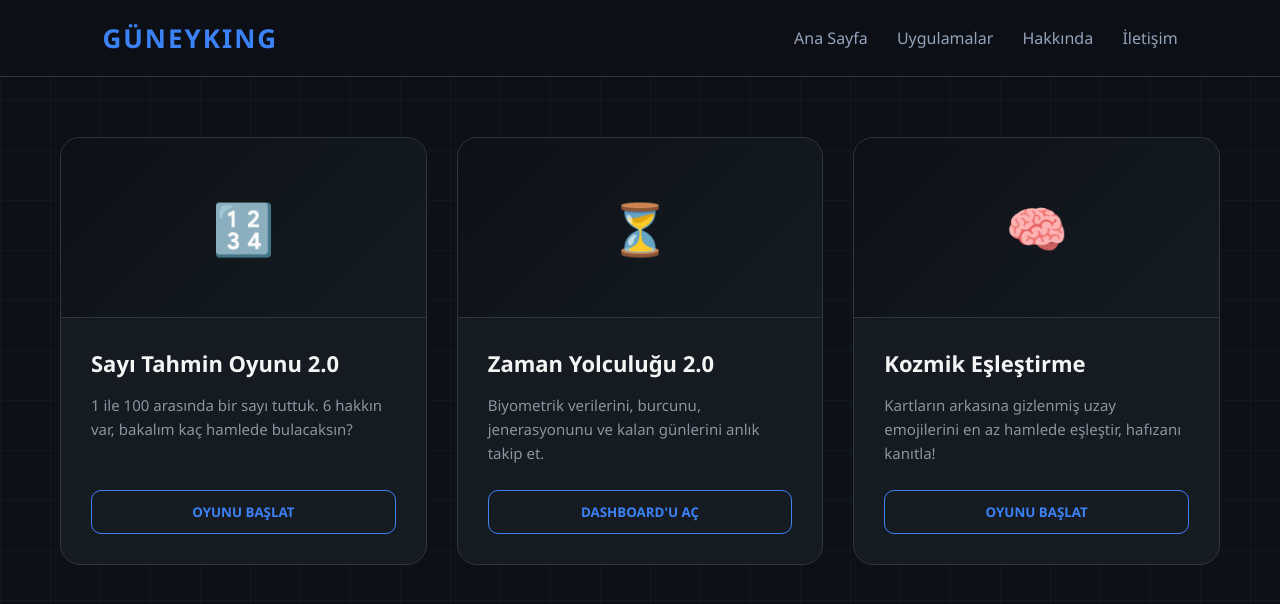
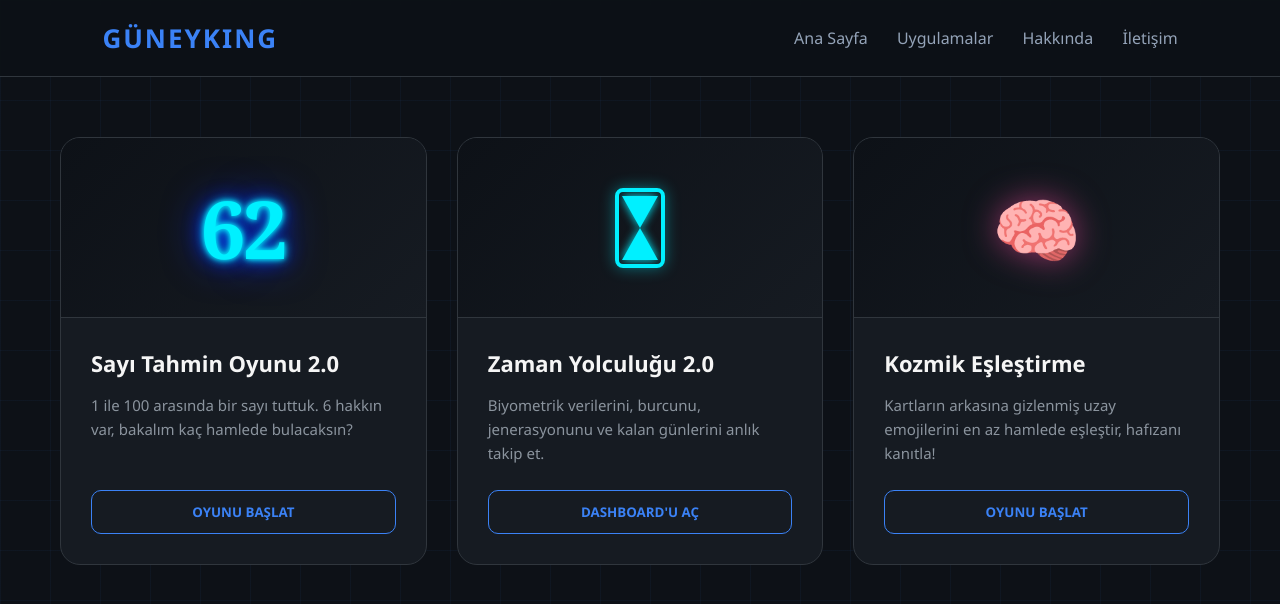
Before and after one commit to guneyking062/guneyking062.github.io, a plain HTML site: page index.html in a window 1280 px wide. Drawn offline with Linux system fonts and the light colour scheme.

Commit message:
Update index.html

```diff
--- a/index.html
+++ b/index.html
@@ -84,15 +84,82 @@
             border-color: #3b82f6;
             box-shadow: 0 10px 30px rgba(59, 130, 246, 0.15);
         }
+
+        /* 4. ÖZEL GRAFİK ALANLARI */
         .card-img {
             height: 180px;
             display: flex;
             align-items: center;
             justify-content: center;
-            font-size: 50px;
             background: linear-gradient(135deg, #0d1117 0%, #161b22 100%);
             border-bottom: 1px solid #30363d;
+            position: relative;
+            overflow: hidden;
         }
+
+        /* Gotik Stilize Neon 62 Logosu */
+        .neon-62 {
+            font-size: 80px;
+            font-weight: 900;
+            color: #00f0ff;
+            font-family: 'Georgia', serif;
+            text-shadow:
+                0 0 5px #00f0ff,
+                0 0 10px #00f0ff,
+                0 0 20px #002aff,
+                0 0 40px #002aff;
+            letter-spacing: -2px;
+            user-select: none;
+        }
+
+        /* Fütüristik Dijital Kum Saati Efekti */
+        .cyber-hourglass {
+            position: relative;
+            width: 50px;
+            height: 80px;
+            border: 4px solid #00f0ff;
+            border-radius: 8px;
+            box-shadow: 0 0 15px rgba(0, 240, 255, 0.4);
+            animation: flip 6s ease-in-out infinite;
+        }
+        .cyber-hourglass::before, .cyber-hourglass::after {
+            content: '';
+            position: absolute;
+            left: 50%;
+            transform: translateX(-50%);
+            width: 0;
+            height: 0;
+            border-left: 18px solid transparent;
+            border-right: 18px solid transparent;
+        }
+        /* Üst Hazne */
+        .cyber-hourglass::before {
+            top: 4px;
+            border-top: 32px solid #00f0ff;
+            filter: drop-shadow(0 0 5px #00f0ff);
+        }
+        /* Alt Hazne */
+        .cyber-hourglass::after {
+            bottom: 4px;
+            border-bottom: 32px solid #00f0ff;
+            filter: drop-shadow(0 0 5px #00f0ff);
+        }
+        @keyframes flip {
+            0%, 90% { transform: rotate(0deg); }
+            95%, 100% { transform: rotate(180deg); }
+        }
+
+        /* Beyin Emojisi İçin Özel Efekt */
+        .glowing-brain {
+            font-size: 65px;
+            filter: drop-shadow(0 0 15px rgba(236, 72, 153, 0.6));
+            animation: pulse 2s infinite ease-in-out;
+        }
+        @keyframes pulse {
+            0%, 100% { transform: scale(1); }
+            50% { transform: scale(1.1); }
+        }
+
         .card-content { padding: 30px; flex-grow: 1; display: flex; flex-direction: column; justify-content: space-between; }
         .card-title { font-size: 22px; font-weight: 700; margin-bottom: 15px; color: #f5f5f5; }
         .card-desc { font-size: 15px; color: #8b949e; line-height: 1.6; margin-bottom: 25px; }
@@ -110,7 +177,7 @@
         }
         .card-btn:hover { background: #3b82f6; color: white; }
 
-        /* 4. MODALLAR (PENCERELER) */
+        /* 5. MODALLAR (PENCERELER) */
         .modal {
             display: none;
             position: fixed;
@@ -206,7 +273,7 @@
             letter-spacing: 2px;
         }
 
-        /* 5. HAFIZA OYUNU GRID TASARIMI */
+        /* HAFIZA OYUNU GRID TASARIMI */
         .memory-grid {
             display: grid;
             grid-template-columns: repeat(4, 1fr);
@@ -256,7 +323,9 @@
 
     <div class="container">
         <div class="card">
-            <div class="card-img">🔢</div>
+            <div class="card-img">
+                <div class="neon-62">62</div>
+            </div>
             <div class="card-content">
                 <div>
                     <div class="card-title">Sayı Tahmin Oyunu 2.0</div>
@@ -267,7 +336,9 @@
         </div>
 
         <div class="card">
-            <div class="card-img">⏳</div>
+            <div class="card-img">
+                <div class="cyber-hourglass"></div>
+            </div>
             <div class="card-content">
                 <div>
                     <div class="card-title">Zaman Yolculuğu 2.0</div>
@@ -278,7 +349,9 @@
         </div>
 
         <div class="card">
-            <div class="card-img">🧠</div>
+            <div class="card-img">
+                <div class="glowing-brain">🧠</div>
+            </div>
             <div class="card-content">
                 <div>
                     <div class="card-title">Kozmik Eşleştirme</div>
@@ -543,7 +616,7 @@
             }, 1000);
         }
 
-        // 6. HAFIZA OYUNU LOGIC (EŞLEŞTİRME OYUNU)
+        // HAFIZA OYUNU LOGIC (EŞLEŞTİRME OYUNU)
         const spaceEmojis = ['🚀', '🚀', '🛸', '🛸', '👾', '👾', '⏳', '⏳', '🪐', '🪐', '🛰️', '🛰️', '🌀', '🌀', '🔋', '🔋'];
         let selectedCards = [];
         let matchedPairs = 0;
```
